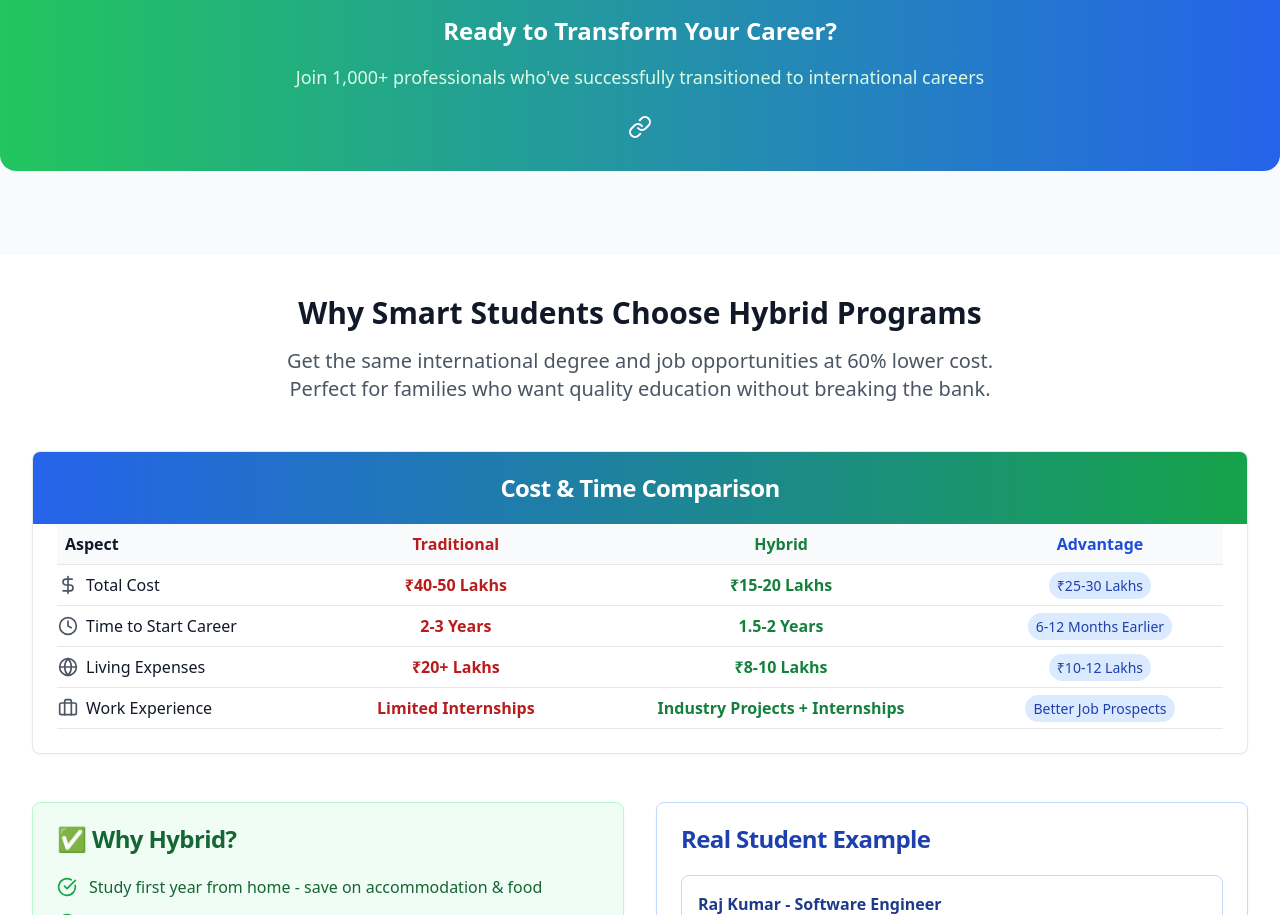
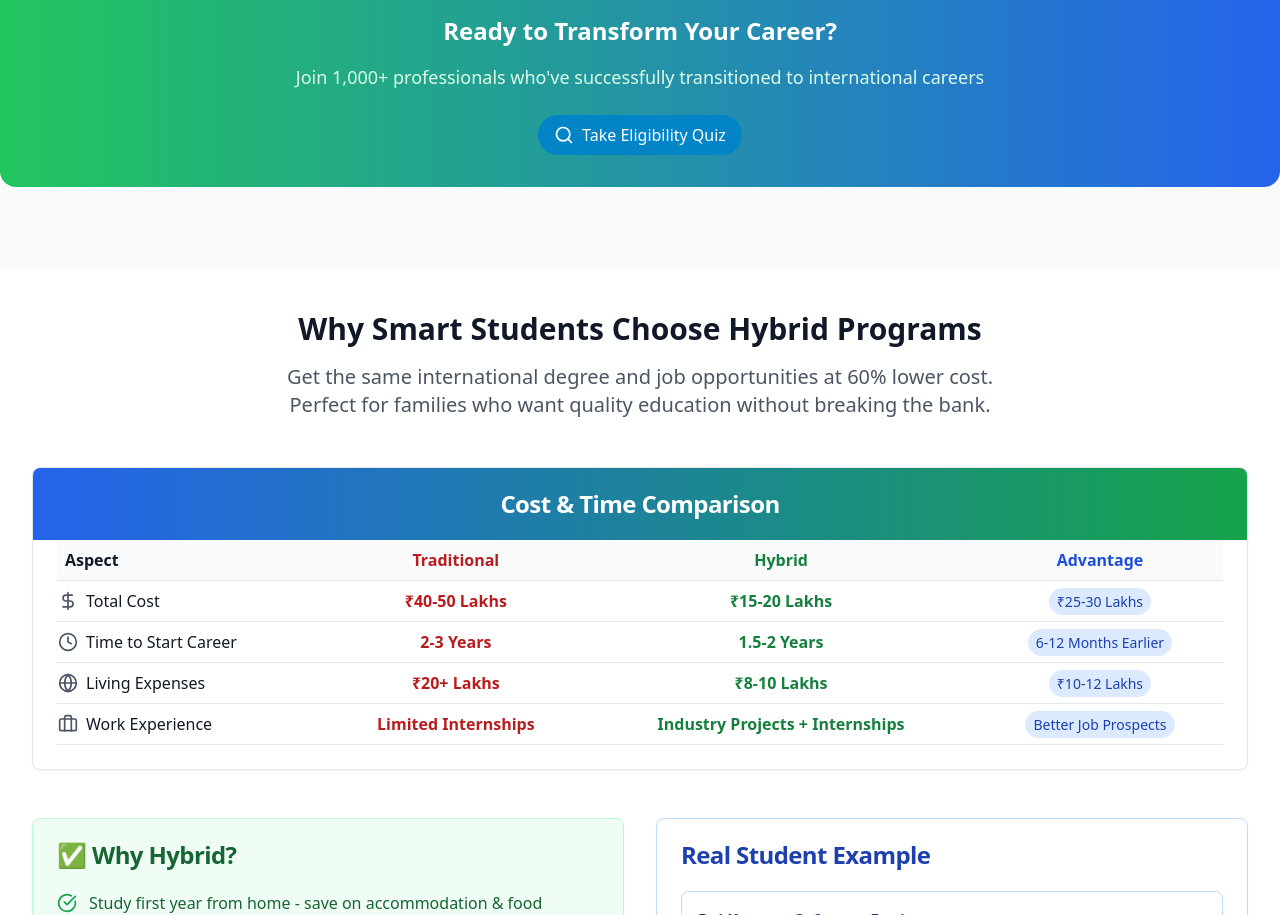
Before and after one commit to seeyara/UniversityFinder, a Next.js app: page / in a window 1280 px wide. Shown: the part 965-1880 px from the top of the page. Built offline with nearby package versions, Linux system fonts and the light colour scheme.

Commit message:
Added link

```diff
--- a/src/app/components/TrustIndicators.tsx
+++ b/src/app/components/TrustIndicators.tsx
@@ -1,6 +1,7 @@
 import { Button } from "@/components/ui/Button";
 import { Card, CardContent } from "@/components/ui/card";
-import { Shield, Users, CheckCircle, TrendingUp, Link, ArrowRight, Search } from "lucide-react";
+import { Shield, Users, CheckCircle, TrendingUp, Link as LinkIcon, ArrowRight, Search } from "lucide-react";
+import Link from "next/link";
 
 const TrustIndicators = () => {
   const indicators = [
@@ -83,7 +84,7 @@ const TrustIndicators = () => {
         </p>
         <div className="flex flex-col sm:flex-row gap-4 justify-center">
           <Link href="/quiz">
-            <Button className="bg-white text-blue-600 hover:bg-blue-50">
+            <Button className="bg-blue-500 text-blue-600 hover:bg-blue-50">
               <Search className="h-5 w-5 mr-2" />
               Take Eligibility Quiz
             </Button>
```
Also changed, not shown: package.json (+4 -4 lines), 1 other file (tests, documents, lock files or other folders).
